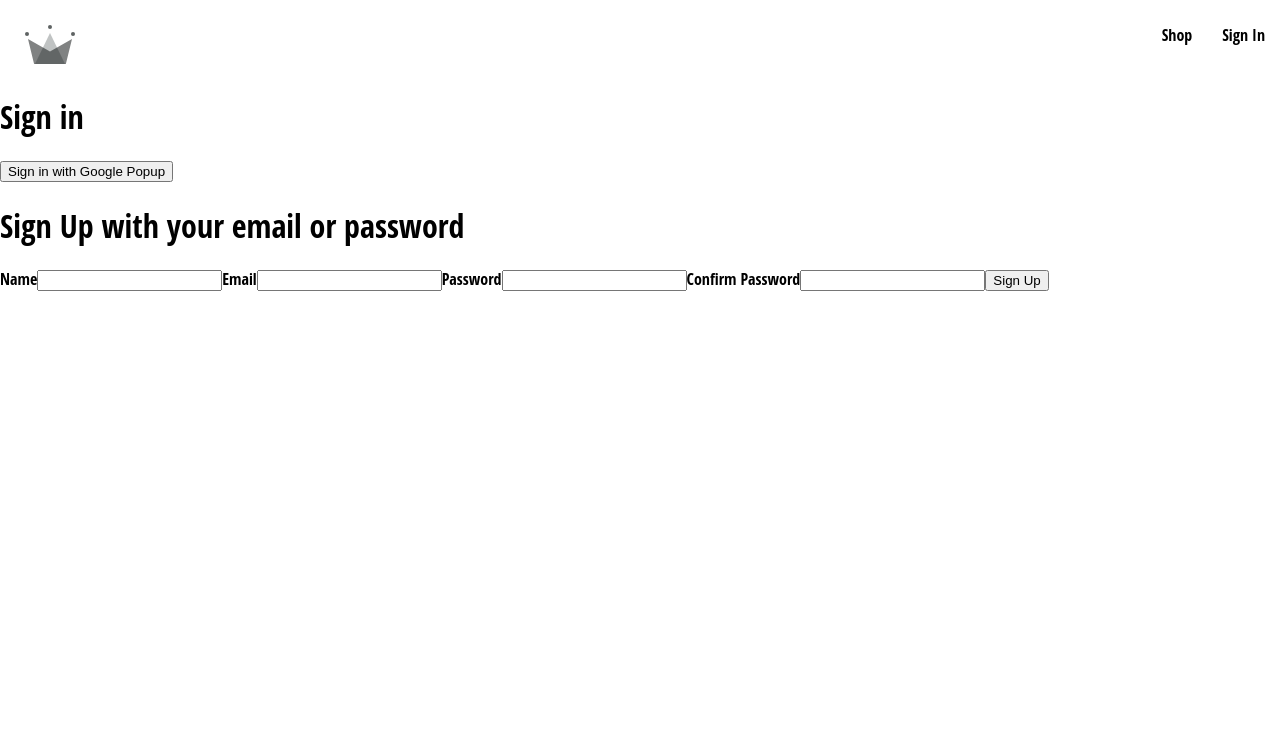
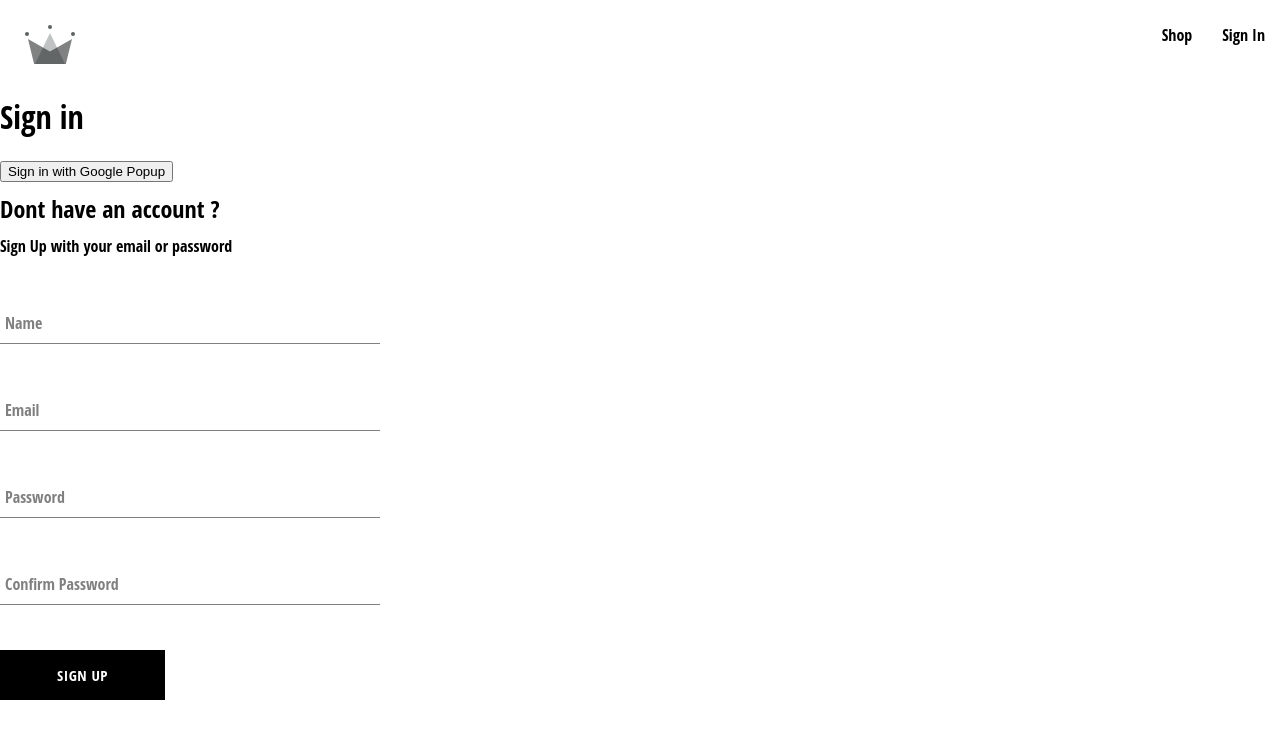
Before and after one commit to Nelson707/Crown-clothing, a React (Create React App) app: page /sign-in in a window 1280 px wide. Shown: the top 738 px of the page. Built offline with nearby package versions, Linux system fonts and the light colour scheme.

Commit message:
Sign up form, buttons

```diff
--- /dev/null
+++ b/src/components/button/button.component.jsx
@@ -0,0 +1,17 @@
+import './button.style.scss';
+
+const BUTTON_TYPE_CLASSES = {
+    google: 'google-sign-in',
+    inverted: 'inverted',
+};
+
+
+const Button = ({ children, buttonType, ...otherProps }) => {
+    return(
+        <button className={`button-container ${BUTTON_TYPE_CLASSES[buttonType]}`} {...otherProps}>
+        {children}
+        </button>
+    );
+};
+
+export default Button;
--- /dev/null
+++ b/src/components/button/button.style.scss
@@ -0,0 +1,46 @@
+.button-container {
+    min-width: 165px;
+    width: auto;
+    height: 50px;
+    letter-spacing: 0.5px;
+    line-height: 50px;
+    padding: 0 35px 0 35px;
+    font-size: 15px;
+    background-color: black;
+    color: white;
+    text-transform: uppercase;
+    font-family: 'Open Sans Condensed';
+    font-weight: bolder;
+    border: none;
+    cursor: pointer;
+    display: flex;
+    justify-content: center;
+
+    &:hover {
+      background-color: white;
+      color: black;
+      border: 1px solid black;
+    }
+
+    &.google-sign-in {
+      background-color: #4285f4;
+      color: white;
+
+      &:hover {
+        background-color: #357ae8;
+        border: none;
+      }
+    }
+
+    &.inverted {
+      background-color: white;
+      color: black;
+      border: 1px solid black;
+
+      &:hover {
+        background-color: black;
+        color: white;
+        border: none;
+      }
+    }
+  }
--- a/src/components/form-input/form-input.component.jsx
+++ b/src/components/form-input/form-input.component.jsx
@@ -0,0 +1,18 @@
+import './form-input.style.scss';
+
+const FormInput = ({label, ...otherProps}) => {
+    return(
+        <div className="group">
+            <input className='form-input' {...otherProps}/>
+            {label && (
+                <label className={`${otherProps.value.length ? 'shrink' : ''} form-input-label`}
+                >
+                {label}
+                </label>
+            )}
+
+        </div>
+    );
+};
+
+export default FormInput;
--- a/src/components/form-input/form-input.style.scss
+++ b/src/components/form-input/form-input.style.scss
@@ -0,0 +1,54 @@
+$sub-color: grey;
+$main-color: black;
+
+@mixin shrinkLabel {
+  top: -14px;
+  font-size: 12px;
+  color: $main-color;
+}
+
+.group {
+  position: relative;
+  margin: 45px 0;
+
+  .form-input {
+    background: none;
+    background-color: white;
+    color: $sub-color;
+    font-size: 18px;
+    padding: 10px 10px 10px 5px;
+    display: block;
+    width: 100%;
+    border: none;
+    border-radius: 0;
+    border-bottom: 1px solid $sub-color;
+    margin: 25px 0;
+
+    &:focus {
+      outline: none;
+    }
+
+    &:focus ~ .form-input-label {
+      @include shrinkLabel();
+    }
+  }
+
+  input[type='password'] {
+    letter-spacing: 0.3em;
+  }
+
+  .form-input-label {
+    color: $sub-color;
+    font-size: 16px;
+    font-weight: normal;
+    position: absolute;
+    pointer-events: none;
+    left: 5px;
+    top: 10px;
+    transition: 300ms ease all;
+
+    &.shrink {
+      @include shrinkLabel();
+    }
+  }
+}
--- a/src/components/sign-up-form/sign-up-form.component.jsx
+++ b/src/components/sign-up-form/sign-up-form.component.jsx
@@ -1,6 +1,12 @@
 import { useState } from 'react';
 
 import { createAuthUserWithEmailAndPassword, createUserDocumentFromAuth } from '../../utils/firebase/firebase.utils';
+
+import FormInput from '../form-input/form-input.component';
+
+import Button from '../button/button.component';
+
+import './sign-up-form.style.scss';
 
 const defaultFormFields = {
     name: '',
@@ -47,22 +53,49 @@
     };
 
     return(
-        <div>
-            <h1>Sign Up with your email or password</h1>
+        <div className='sign-up-container'>
+            <h2>Dont have an account ?</h2>
+            <span>Sign Up with your email or password</span>
             <form onSubmit={ handleSubmit }>
-                <label>Name</label>
-                <input type="text" required onChange={handleChange} name='name' value={name}/>
+                <FormInput
+                label='Name'
+                type="text"
+                required
+                onChange={handleChange}
+                name='name'
+                value={name}
+                />
 
-                <label>Email</label>
-                <input type="email" required onChange={handleChange} name='email' value={email}/>
 
-                <label>Password</label>
-                <input type="password" required onChange={handleChange} name='password' value={password}/>
+                <FormInput
+                label='Email'
+                type="email"
+                required
+                onChange={handleChange}
+                name='email'
+                value={email}
+                />
 
-                <label>Confirm Password</label>
-                <input type="password" required onChange={handleChange} name='confirmPassword' value={confirmPassword}/>
 
-                <button type="submit">Sign Up</button>
+                <FormInput
+                label='Password'
+                type="password"
+                required
+                onChange={handleChange}
+                name='password'
+                value={password}
+                />
+
+
+                <FormInput
+                label='Confirm Password'
+                type="password"
+                required
+                onChange={handleChange} name='confirmPassword'
+                value={confirmPassword}
+                />
+
+                <Button type="submit">Sign Up</Button>
             </form>
         </div>
     );
--- /dev/null
+++ b/src/components/sign-up-form/sign-up-form.style.scss
@@ -0,0 +1,9 @@
+.sign-up-container{
+    display: flex;
+    flex-direction: column;
+    width: 380px;
+
+    h2 {
+        margin: 10px 0;
+    }
+}
```
